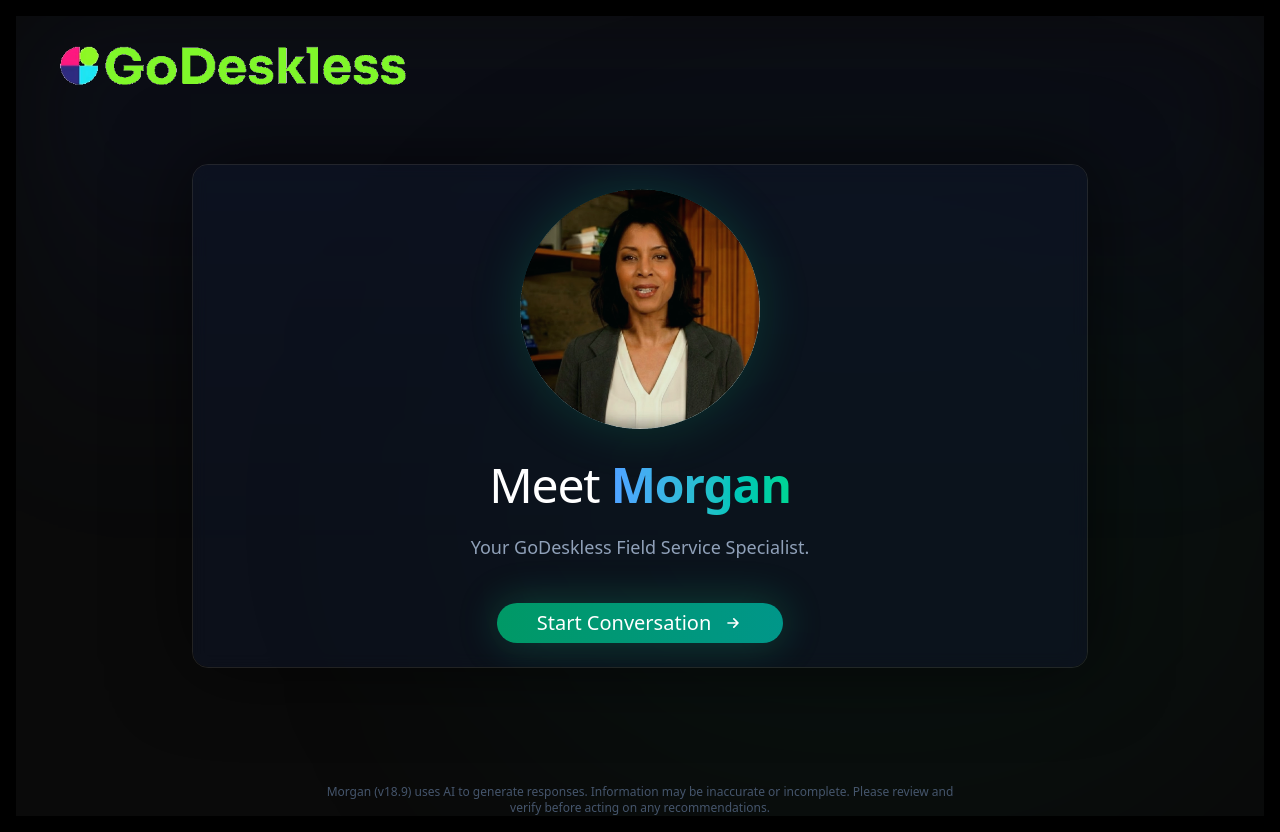
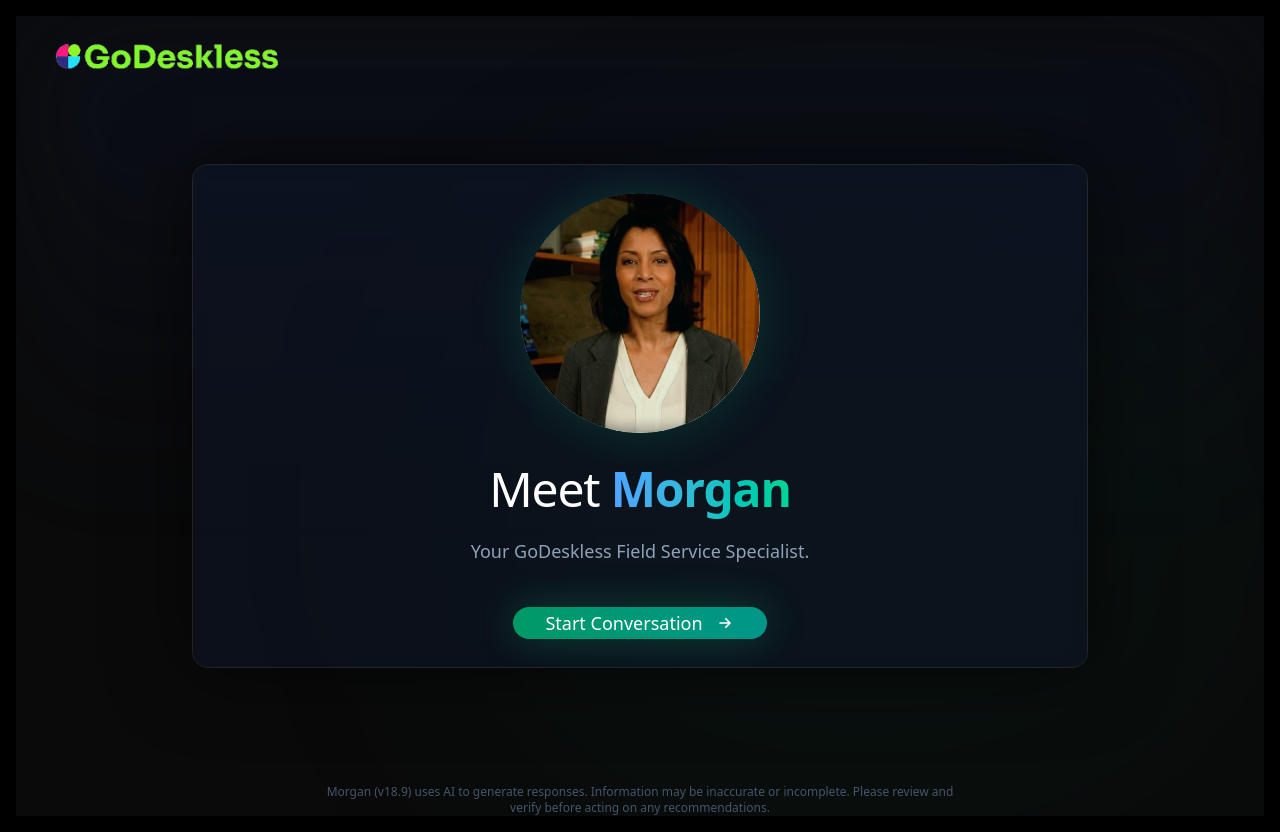
Before and after one commit to aifusionlabs25/tavus-app, a Next.js app: page / in a window 1280 px wide. Built offline with nearby package versions, Linux system fonts and the light colour scheme.

Commit message:
UI: Retry Resize Logo (h-9) and Button (smaller) for Deployment

```diff
--- a/components/InteractiveAvatar.tsx
+++ b/components/InteractiveAvatar.tsx
@@ -123,7 +123,7 @@
                     <img
                         src="/godeskless-logo-white-clean.png"
                         alt="GoDeskless"
-                        className="h-14 w-auto object-contain"
+                        className="h-9 w-auto object-contain"
                     />
                 </div>
             </div>
@@ -187,7 +187,7 @@
                             <button
                                 onClick={startConversation}
                                 disabled={loading}
-                                className="group relative px-10 py-5 bg-gradient-to-r from-emerald-600 to-teal-600 hover:from-emerald-500 hover:to-teal-500 rounded-full text-white font-medium text-xl shadow-[0_0_40px_rgba(16,185,129,0.3)] hover:shadow-[0_0_60px_rgba(16,185,129,0.5)] transition-all duration-300 disabled:opacity-50 disabled:cursor-not-allowed overflow-hidden flex items-center justify-center"
+                                className="group relative px-8 py-4 bg-gradient-to-r from-emerald-600 to-teal-600 hover:from-emerald-500 hover:to-teal-500 rounded-full text-white font-medium text-lg shadow-[0_0_40px_rgba(16,185,129,0.3)] hover:shadow-[0_0_60px_rgba(16,185,129,0.5)] transition-all duration-300 disabled:opacity-50 disabled:cursor-not-allowed overflow-hidden flex items-center justify-center"
                             >
                                 <span className="relative z-10 flex items-center gap-3 justify-center">
                                     {loading ? 'Connecting...' : 'Start Conversation'}
```
